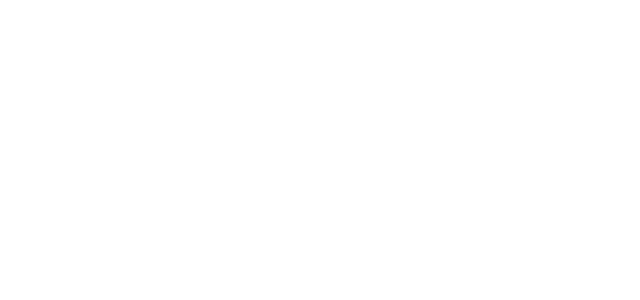
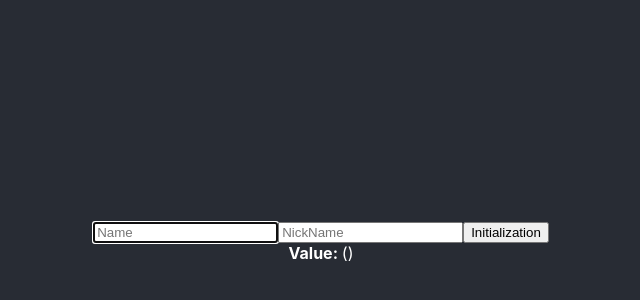
Before and after one commit to BexFox/firstReact, a React (Vite) app: page / in a window 1280 px wide. Shown: the part 158-458 px from the top of the page, without its empty margins (319-959 px from the left). Built offline with nearby package versions, Linux system fonts and the light colour scheme.

Commit message:
Recoding the InputSample

```diff
--- a/src/App.jsx
+++ b/src/App.jsx
@@ -1,7 +1,12 @@
 import React, { useState, useRef } from 'react';
-import CreateUser from './CreateUser';
-import UserList from './UserList';
-
-function App() {}
+import InputSample from './InputSample';
+import './App.css';
+function App() {
+  return (
+    <div className='App'>
+      <InputSample />
+    </div>
+  );
+}
 
 export default App;
--- /dev/null
+++ b/src/InputSample.css
@@ -0,0 +1,3 @@
+.InputSample {
+  background: green;
+}
--- a/src/InputSample.jsx
+++ b/src/InputSample.jsx
@@ -1,56 +1,47 @@
-import React, { useState, useRef } from "react";
-
+import React, { useState, useRef } from 'react';
 function InputSample() {
   const [inputs, setInputs] = useState({
-    name: "",
-    nickname: "",
+    name: '',
+    nickname: '',
   });
-  const nameInput = useRef(); // @@1
-  const nicknameInput = useRef(); // @@1-2
-
   const { name, nickname } = inputs;
+  const nameInput = useRef();
 
   const onChange = (e) => {
     const { name, value } = e.target;
     setInputs({
       ...inputs,
       [name]: value,
-      // #1 if [name]:'corea', which result will be?
     });
   };
-
   const onReset = () => {
     setInputs({
-      name: "",
-      nickname: "",
+      name: '',
+      nickname: '',
     });
-    nicknameInput.current.focus(); //@@2
+    nameInput.current.focus();
   };
 
   return (
-    <div>
+    <div className='InputSample'>
       <input
-        name="name"
-        placeholder="name"
+        name='name'
+        placeholder='Name'
+        value={name}
         onChange={onChange}
-        value={name}
-        ref={nameInput} //@@3
+        ref={nameInput}
         autoFocus
       />
       <input
-        name="nickname"
-        placeholder="nickname"
+        name='nickname'
+        placeholder='NickName'
+        value={nickname}
         onChange={onChange}
-        value={nickname}
-        ref={nicknameInput} //@@3-2
       />
       <button onClick={onReset}>Initialization</button>
       <div>
         <b>Value: </b>
-        <div>
-          Name: {name} <br />
-          Nickname: ({nickname})
-        </div>
+        {name} ({nickname})
       </div>
     </div>
   );
```
